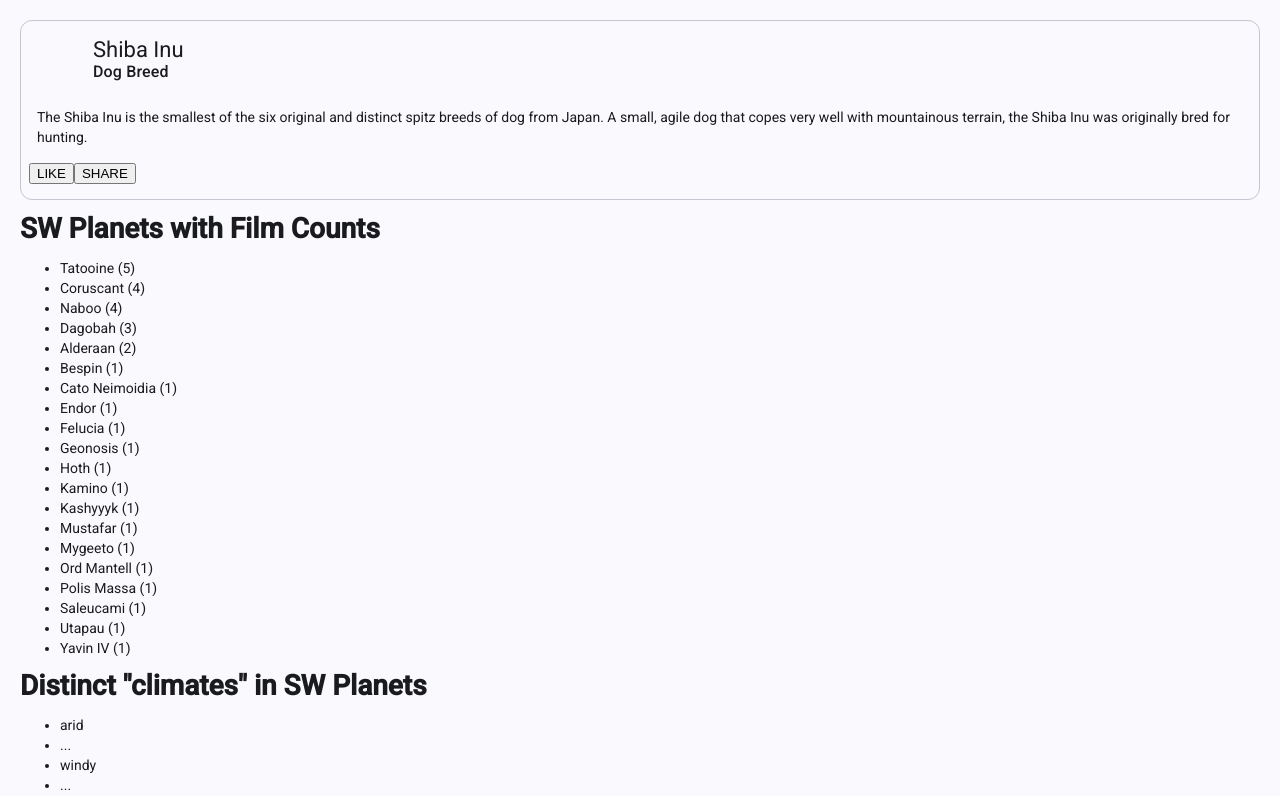
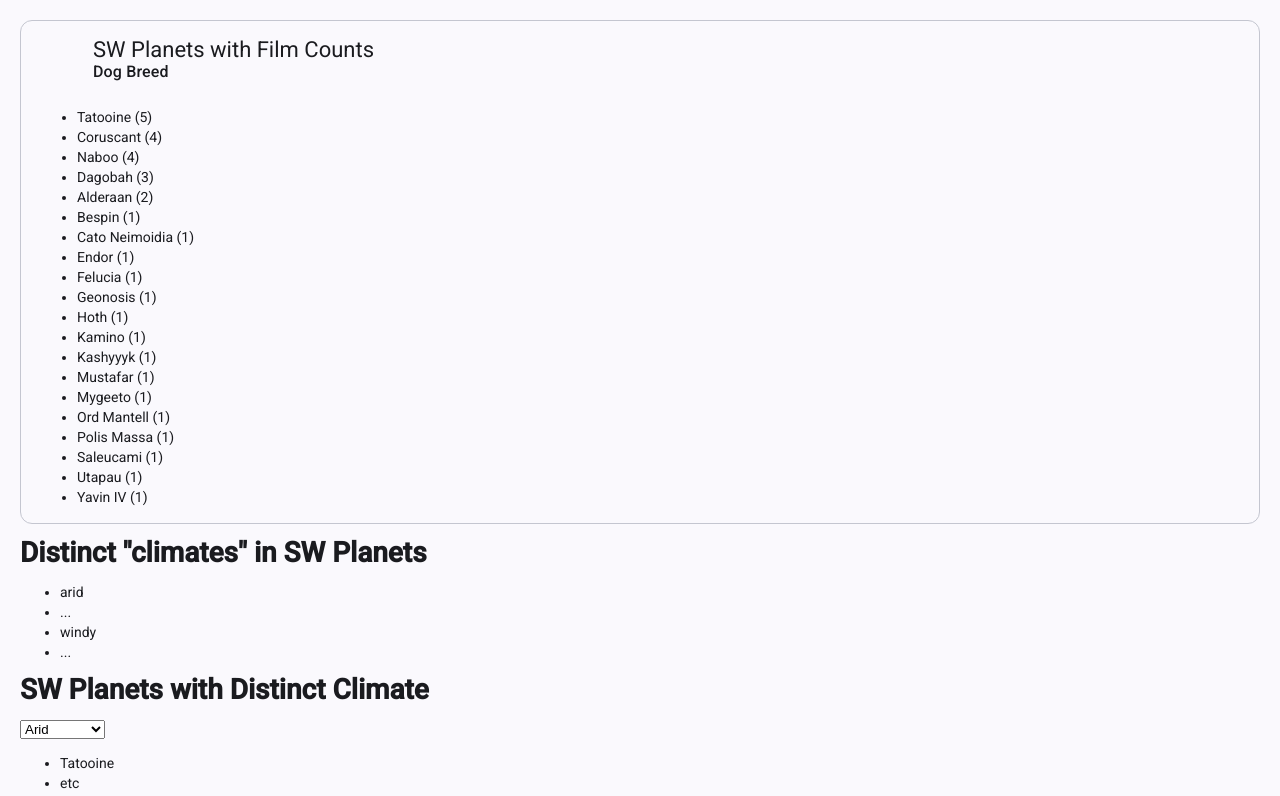
Before and after one commit to 2025-fall-js-frameworks/angular-components, an Angular app: page / in a window 1280 px wide. Shown: the top 796 px of the page. Built offline with nearby package versions, Linux system fonts and the light colour scheme.

Commit message:
Coo coo....

```diff
--- a/src/app/sw-planet-films/sw-planet-films.html
+++ b/src/app/sw-planet-films/sw-planet-films.html
@@ -1,7 +1,7 @@
 <mat-card class="example-card" appearance="outlined">
 	<mat-card-header>
 		<div mat-card-avatar class="example-header-image"></div>
-		<mat-card-title>Shiba Inu</mat-card-title>
+		<mat-card-title>SW Planets with Film Counts</mat-card-title>
 		<mat-card-subtitle>Dog Breed</mat-card-subtitle>
 	</mat-card-header>
 	<!--
@@ -12,20 +12,10 @@
 	/>
 	 -->
 	<mat-card-content>
-		<p>
-			The Shiba Inu is the smallest of the six original and distinct spitz breeds of dog from
-			Japan. A small, agile dog that copes very well with mountainous terrain, the Shiba Inu
-			was originally bred for hunting.
-		</p>
+		<ul>
+			@for (p of planetsToDisplay; track p) {
+				<li>{{ p.name }} ({{ p.filmCount }})</li>
+			}
+		</ul>
 	</mat-card-content>
-	<mat-card-actions>
-		<button matButton>LIKE</button>
-		<button matButton>SHARE</button>
-	</mat-card-actions>
 </mat-card>
-<h1>SW Planets with Film Counts</h1>
-<ul>
-	@for (p of planetsToDisplay; track p) {
-		<li>{{ p.name }} ({{ p.filmCount }})</li>
-	}
-</ul>
```
